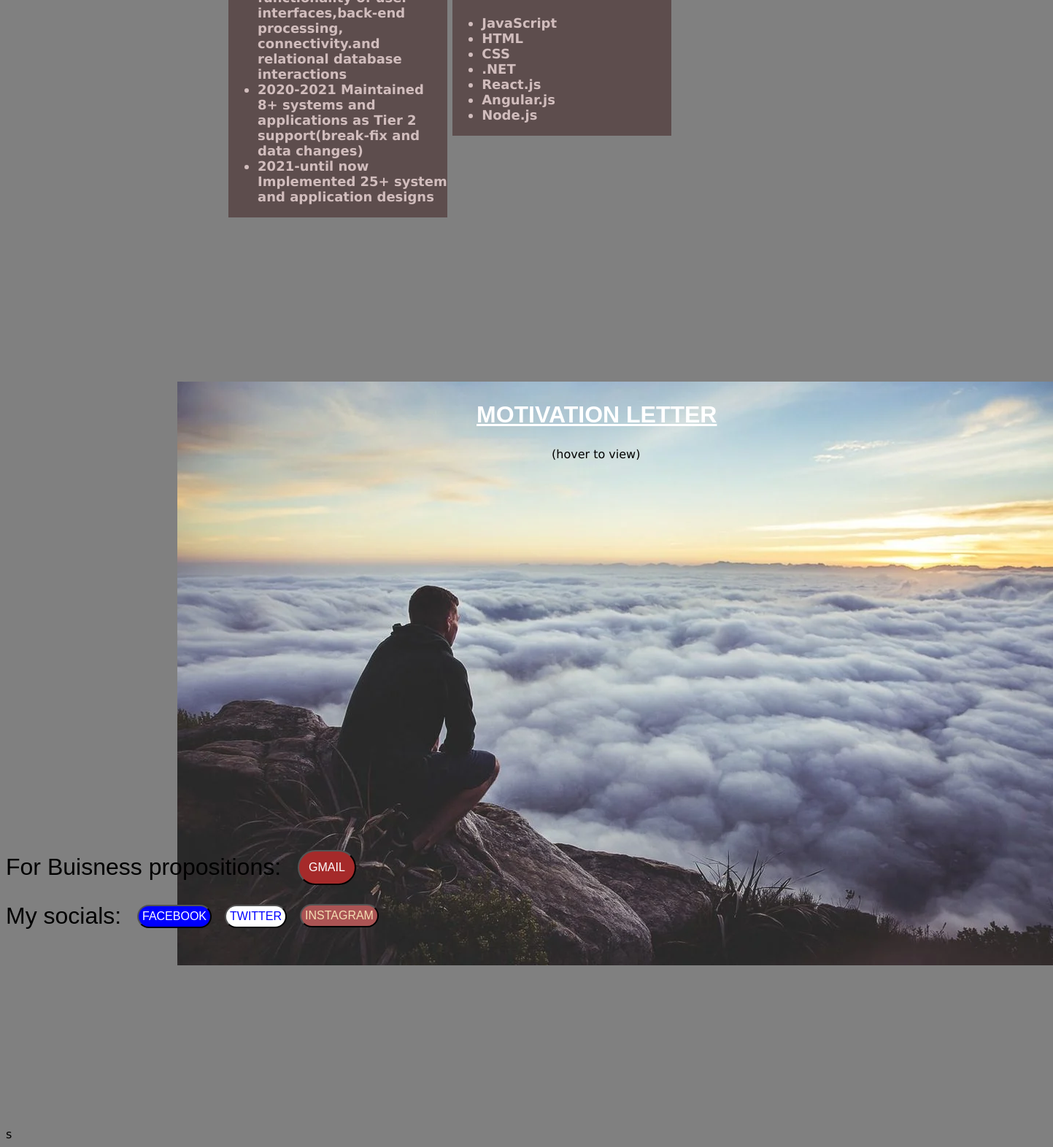
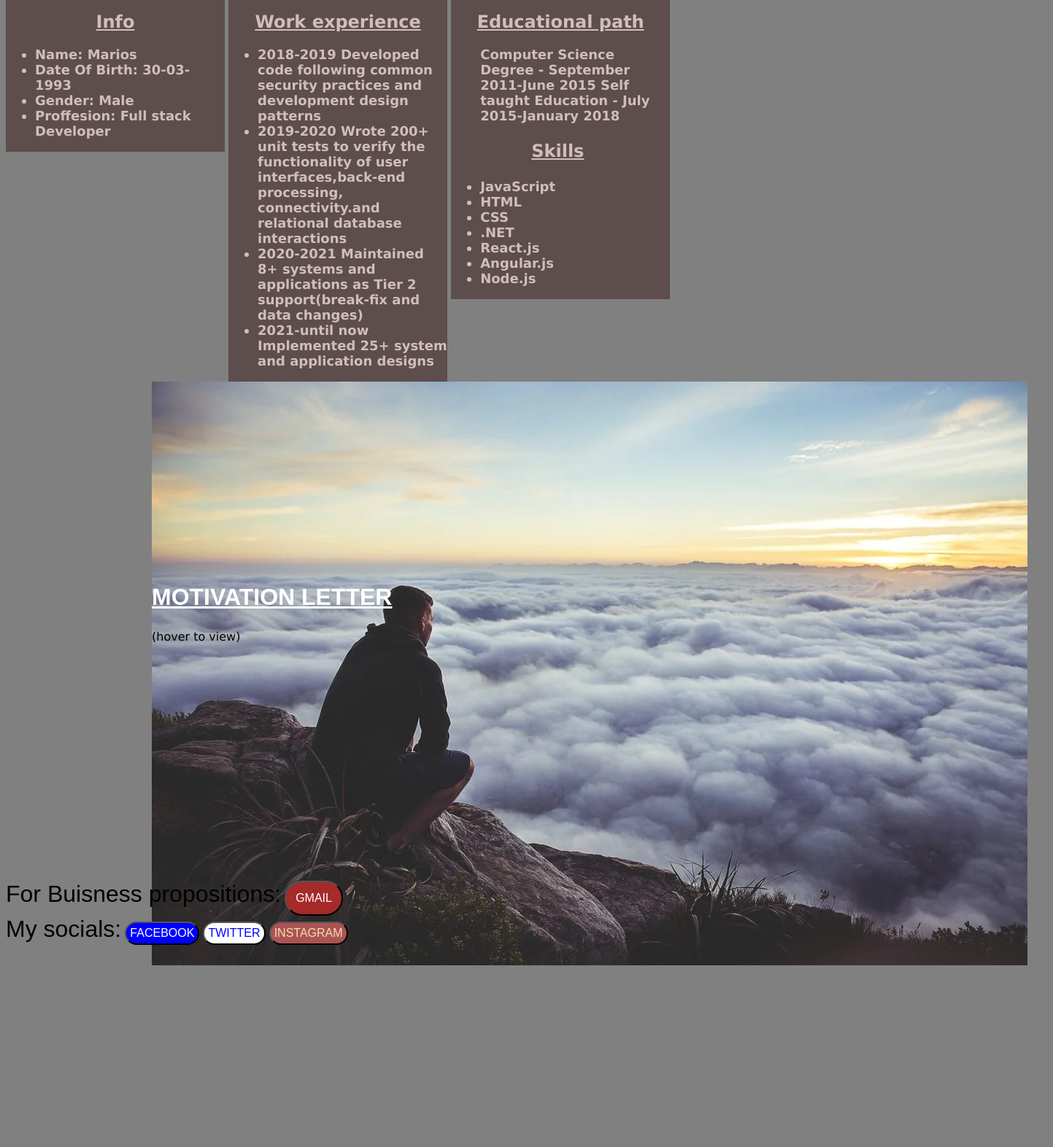
Before and after one commit to satwswy/EPICODE-D5-Homework, a plain HTML site: page index.html in a window 1280 px wide. Shown: the part 525-2097 px from the top of the page at 73% size, 1443 px wide, since content can reach past the window. After the commit the page ends 1948 px from the top, so only its background shows below. Drawn offline with Linux system fonts and the light colour scheme.

Commit message:
final draft

```diff
--- a/index.html
+++ b/index.html
@@ -14,7 +14,7 @@
         #image1{
             background-color: black;
             text-align: center;
-            position: relative;
+
 
 
         }
@@ -79,20 +79,19 @@
         }
         #secondpart{
             display: inline-block;
-            position: relative;
-            bottom: 225px;
+            vertical-align: top;
+
         }
 
         #thirdpart{
             display: inline-block;
             background-color: aqua;
             background-image: url('success-mindset.webp');
-            position: relative;
 
-            left: 235px;
             width: 1200px;
             height: 800px;
             overflow: hidden;
+            margin-left: 200px;
 
 
         }
@@ -104,8 +103,7 @@
             font-weight: 700;
             color: rgb(209, 189, 189);
             font-size: large;
-            position: relative;
-            bottom: 365px;
+
 
         }
         #secondlist{
@@ -125,9 +123,8 @@
             font-weight: 700;
             color: rgb(209, 189, 189);
             font-size: large;
-            position: relative;
-            left: 2px;
-            bottom: 112px;
+
+
         }
         #h3{
             text-align: center;
@@ -154,42 +151,51 @@
             font-size: x-large;
         }
         #motivationletter{
-
+            padding-top: 250px;
 
         }
         #motivletter{
+
             color: white;
             font-size: xx-large;
             font-family: Arial, Helvetica, sans-serif;
             text-decoration: underline;
-            position: relative;
-            left: 410px;
+
+
             font-weight: 700;
 
         }
         #motiletter{
+            width: 700px;
+            position: absolute;
             color: white;
             font-size:xx-large;
             font-weight: 700;
+            visibility: hidden;
+            right: 0;
+            transition: 0.3s ease;
 
         }
         #lastspan{
-            position: relative;
-            top: 140px;
-            left: 480px;
+
+
             width: 500px;
-            transform: translateX(800px);
+
         }
-        #thirdpart:hover #lastspan{
-            transform: translateX(0px);
-            transition: transform 0.3s;
+
+
+        #thirdpart:hover #motiletter{
+            transform: translateX(-160px);
+            transition: 0.3s ease;
+            visibility: visible;
+
         }
         #thirdpart:hover{
             filter: brightness(95%);
         }
         #nice{
             text-align: center;
-            position: relative;
+
             left: 513px;
         }
         #facebook{
@@ -200,9 +206,8 @@
             display: inline-block;
             font-size: 12pt;
             border-radius: 50px;
-            position: relative;
-            bottom: 124px;
-            left: 180px;
+
+
         }
         #twitter{
             background-color: white;
@@ -212,9 +217,7 @@
             display: inline-block;
             font-size: 12pt;
             border-radius: 50px;
-            position: relative;
-            bottom: 156px;
-            left: 300px;
+
         }
         #instagram{
             background-color: rgb(171, 84, 84);
@@ -224,16 +227,18 @@
             display: inline-block;
             font-size: 12pt;
             border-radius: 50px;
-            position: relative;
+
             bottom: 189px;
             left: 403px;
 
         }
         #my-socials{
-            position: relative;
+            display: inline-block;
+
+
         }
         #socials{
-            position: relative;
+            display: inline-block;
             font-size: xx-large;
             font-family: Arial, Helvetica, sans-serif;
             bottom: 90px;
@@ -251,7 +256,7 @@
             text-decoration: none;
         }
         #gmail{
-            position: relative;
+            display: inline-block;
             font-size: xx-large;
             font-family: Arial, Helvetica, sans-serif;
             bottom: 290px;
@@ -264,7 +269,7 @@
             display: inline-block;
             font-size: 12pt;
             border-radius: 50px;
-            position: relative;
+
             bottom: 332px;
             left: 400px;
             background-color: brown;
@@ -273,6 +278,22 @@
             color: white;
             text-decoration: none;
         }
+        #page-content {
+            display: block;
+            height: 100%;
+        }
+        #secondpart {
+            display: inline-block;
+        }
+        #secondpart > *{
+            vertical-align: top;
+        }
+        #lastdiv{
+            position: relative;
+            bottom: 120px;
+
+        }
+
     </style>
 
 
@@ -304,6 +325,7 @@
     <div id="About-me">
         <h1 id="AM">ABOUT ME</h1>
     </div>
+    <div id="page-content">
     <div id="secondpart">
         <div id="firstlist">
             <h2 id="h3">Info</h2>
@@ -350,74 +372,27 @@
         </div>
 
     </div>
+    <div id="lastdiv">
+    <div id="buisness">
+        <div id="gmail">For Buisness propositions:</div>
+
+            <button id="gmail-button"><a id="gmail2" href="https://www.google.com/intl/el/gmail/about/">GMAIL</a></button>
+
+    </div>
     <div id="my-socials">
         <div id="socials">My socials:</div>
         <button id="facebook"> <a id="facebook2" href="https://www.facebook.com/">FACEBOOK</button></a>
 
-    </div>
-    <div>
-        <button id="twitter"><a id="twitter2" href="https://twitter.com/?lang=el">TWITTER</button></a>
-    </div>
-    <div>
-        <button id="instagram"><a id="instagram2" href="https://www.instagram.com/">INSTAGRAM</button></a>
-    </div>
+            <button id="twitter"><a id="twitter2" href="https://twitter.com/?lang=el">TWITTER</button></a>
 
-    </div>
-
+            <button id="instagram"><a id="instagram2" href="https://www.instagram.com/">INSTAGRAM</button></a>
 
 
     </div>
 
-
-    <div id="buisness">
-        <div id="gmail">For Buisness propositions:</div>
-        <div>
-            <button id="gmail-button"><a id="gmail2" href="https://www.google.com/intl/el/gmail/about/">GMAIL</a></button>
-        </div>
     </div>
-
-
-
-
-
-
-s
-
-
-
-
-
-
-
-
     </div>
-
-
-
-
-
-
-
-
-
-
-
-
-
-
-
-
-
-
-
-
-
 </div>
-
-
-
-
-
 
 
 
```
